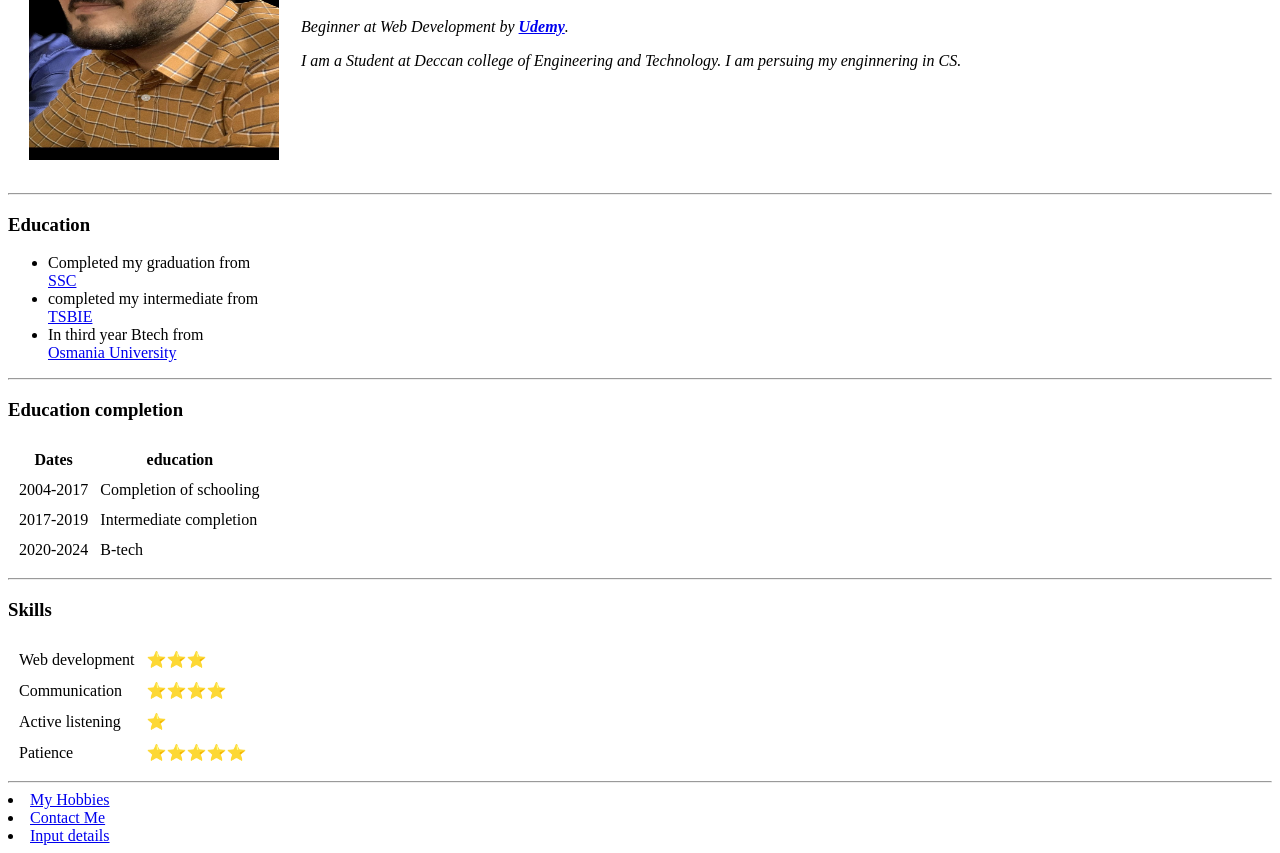
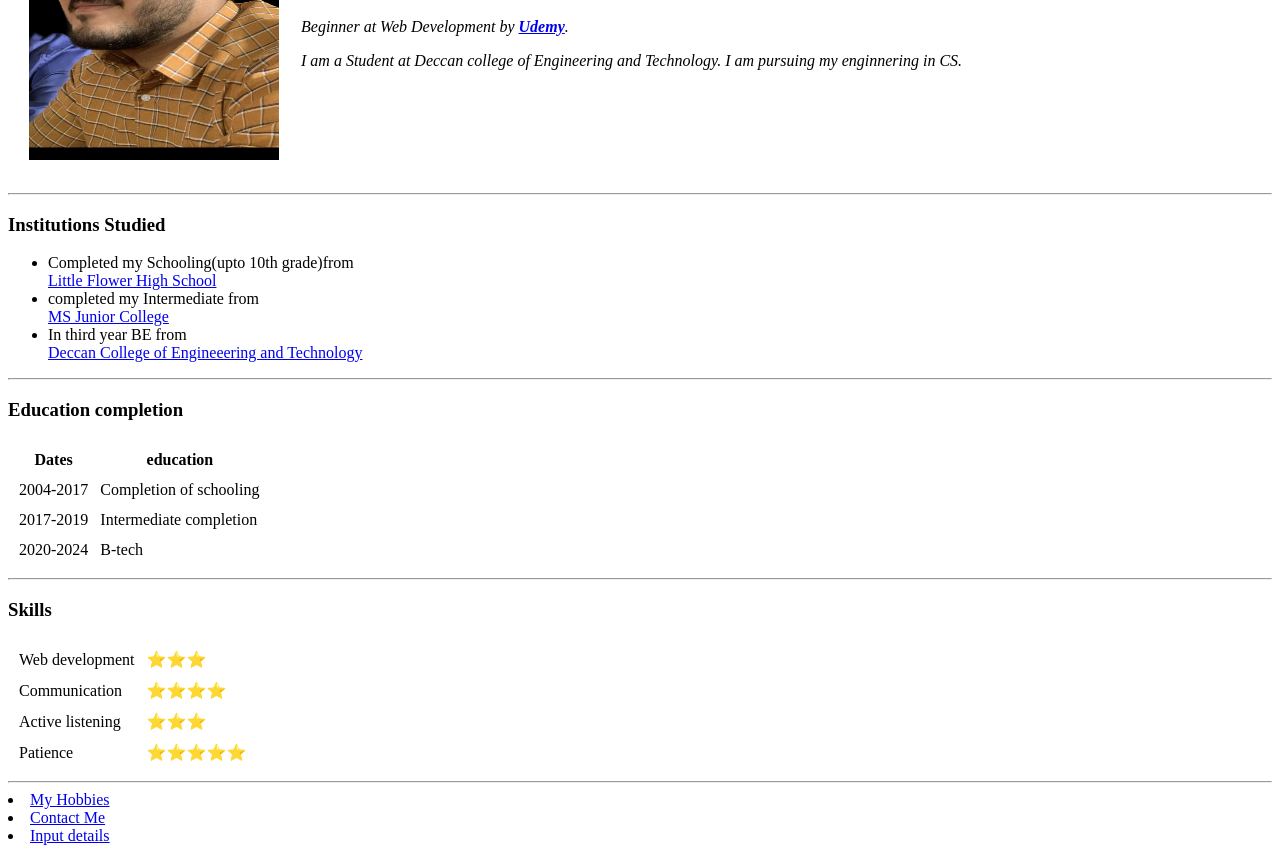
Before and after one commit to umairshiraz/CV, a plain HTML site: page index.html in a window 1280 px wide. Shown: the part 169-1022 px from the top of the page. Drawn offline with Linux system fonts and the light colour scheme; files whose address does not match are found by name.

Commit message:
Add files via upload

```diff
--- a/index.html
+++ b/index.html
@@ -6,18 +6,18 @@
 <body>
   <table cellspacing="20">
     <tr>
-         <td> <img src="images/profilepic.jpg" alt="umair shiraz" width="250" height="300"></td>
+         <td> <img src="C:\Users\Umair\OneDrive\Desktop\umair website\images\profilepic.jpg" alt="umair shiraz" width="250" height="300"></td>
          <td><h1>Umair Mohammed Shiraz</h1>
             <p><em>Beginner at Web Development by <strong><a href="https://www.udemy.com/">Udemy</a></strong>.<em></p>
-            <p>I am a Student at Deccan college of Engineering and Technology. I am persuing my enginnering in CS.</p></td>
+            <p>I am a Student at Deccan college of Engineering and Technology. I am pursuing my enginnering in CS.</p></td>
     </tr>
 </table>
     <hr>
-    <h3>Education</h3>
+    <h3>Institutions Studied</h3>
     <ul>
-        <li>Completed my graduation from</li><a href="https://www.shiksha.com/">SSC</a>
-        <li>completed my intermediate from</li><a href="https://tsbie.cgg.gov.in/">TSBIE</a>
-        <li>In third year Btech from</li><a href="https://osmania.ac.in/">Osmania University</a>
+        <li>Completed my Schooling(upto 10th grade)from</li><a href="http://www.lfhshyd.edu.in/">Little Flower High School</a>
+        <li>completed my Intermediate from</li><a href="https://mseducationacademy.in/about-us/ms-junior-college/">MS Junior College</a>
+        <li>In third year BE from</li><a href="http://deccacncollege.ac.in/">Deccan College of Engineeering and Technology</a>
     </ul>
     <hr>
     <h3>Education completion</h3>
@@ -57,7 +57,7 @@
                         </tr>
                         <tr>
                             <td>Active listening</td>
-                            <td>⭐</td>
+                            <td>⭐⭐⭐</td>
                         </tr>
                         <tr>
                             <td>Patience</td>
```
